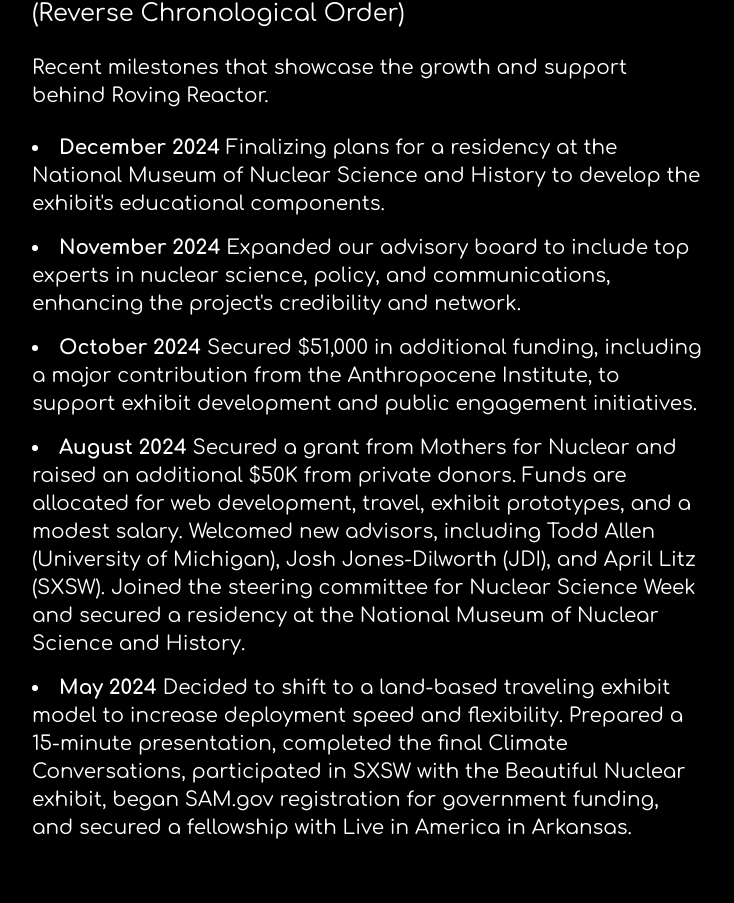
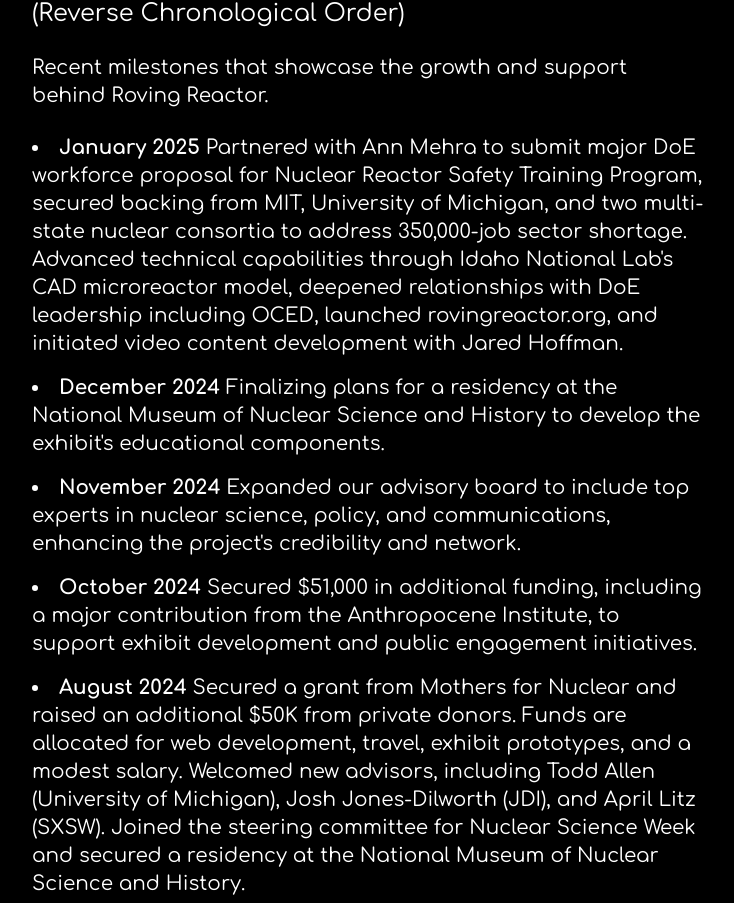
Before and after one commit to PhysicalPlant/rovingreactor_website, a Next.js app: page /timeline in a window 1280 px wide. Shown: the part 939-1842 px from the top of the page, without its empty margins (0-734 px from the left). Built offline with nearby package versions, Linux system fonts and the light colour scheme; a web font is replaced by a local one.

Commit message:
Updating timeline

```diff
--- a/src/app/timeline/page.tsx
+++ b/src/app/timeline/page.tsx
@@ -54,6 +54,9 @@
               Roving Reactor.
             </p>
             <ul className="list-disc list-inside text-white text-xl">
+            <li className="mb-4">
+                <span className="font-bold">January 2025</span>  Partnered with Ann Mehra to submit major DoE workforce proposal for Nuclear Reactor Safety Training Program, secured backing from MIT, University of Michigan, and two multi-state nuclear consortia to address 350,000-job sector shortage. Advanced technical capabilities through Idaho National Lab's CAD microreactor model, deepened relationships with DoE leadership including OCED, launched rovingreactor.org, and initiated video content development with Jared Hoffman.
+              </li>
               <li className="mb-4">
                 <span className="font-bold">December 2024</span> Finalizing
                 plans for a residency at the National Museum of Nuclear Science
```
